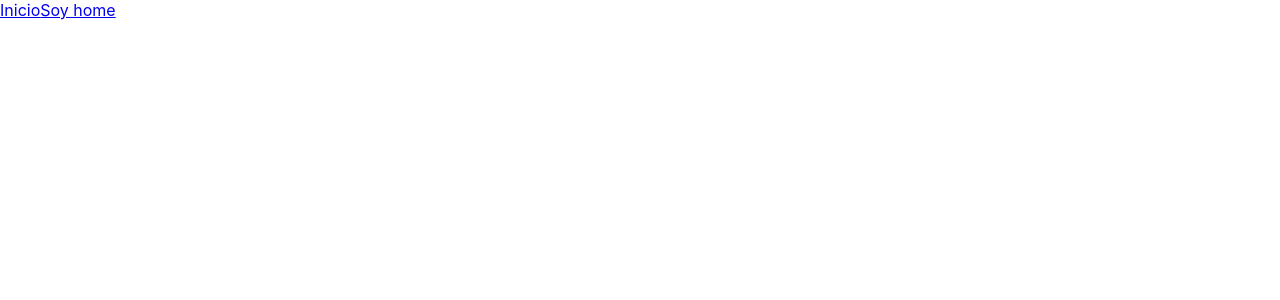
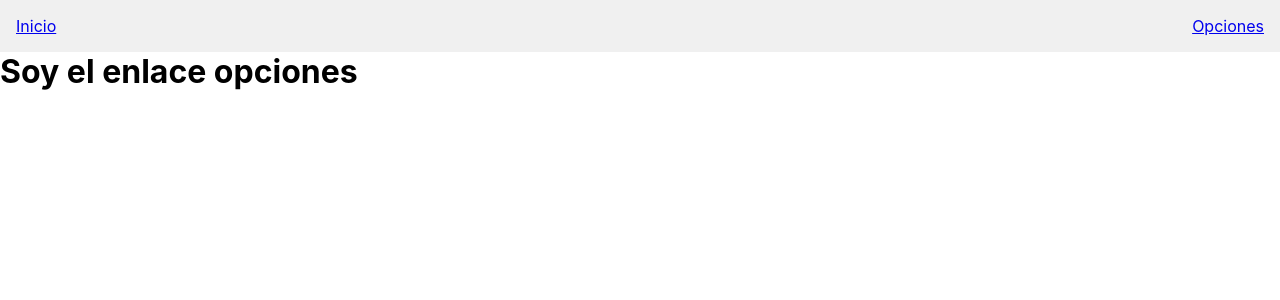
Before and after one commit to MayradelvGonzalez/FunnyStyles, a React (Create React App) app in the folder funnystyles/: page /opciones in a window 1280 px wide. Before the commit this address had no page. Shown: the top 300 px of the page. Built offline with nearby package versions, Linux system fonts and the light colour scheme.

Commit message:
componentes

```diff
--- a/funnystyles/package.json
+++ b/funnystyles/package.json
@@ -8,6 +8,7 @@
     "@testing-library/user-event": "^13.5.0",
     "react": "^18.3.1",
     "react-dom": "^18.3.1",
+    "react-router-dom": "^6.27.0",
     "react-scripts": "5.0.1",
     "web-vitals": "^2.1.4"
   },
--- a/funnystyles/src/App.js
+++ b/funnystyles/src/App.js
@@ -1,27 +1,7 @@
-// // import logo from './logo.svg';
-// import './App.css';
-// // import Home from './components/Home';
-// // import { BrowserRouter, Routes, Route, Link } from 'react-router-dom';
-// import React from 'react';
-// import AppRoutes from './components/rutas.jsx';
-// import Navbar from './components/Navbar.jsx';
 
-
-// function App() {
-//   return (
-//     <div className="App">
-
-//      <Navbar />
-//      <AppRoutes />
-//     </div>
-//   );
-// }
-
-
-// export default App;
-// App.js
 import { BrowserRouter, Routes, Route } from 'react-router-dom';
 import Home from './components/Home';
+import Opciones from './components/Opciones';
 import Navbar from './components/Navbar';
 // import Rutas from './components/rutas';
 
@@ -30,8 +10,8 @@ function App() {
     <BrowserRouter>
       <Navbar />
       <Routes>
-        <Route path="/home" element={<Home />} />
-        <Route path="/navbar" element={<Navbar />} />
+        <Route path="/" element={<Home />} />
+        <Route path="/opciones" element={<Opciones />} />
       </Routes>
     </BrowserRouter>
   );
--- a/funnystyles/src/components/Home.jsx
+++ b/funnystyles/src/components/Home.jsx
@@ -2,7 +2,7 @@ import React from "react";
 
 function Home() {
     return   (<div>
-    <h1>Home</h1>
+    <h1>Soy el enlace home</h1>
 
  </div>)
 
--- a/funnystyles/src/components/Navbar.jsx
+++ b/funnystyles/src/components/Navbar.jsx
@@ -1,10 +1,11 @@
 import { Link } from 'react-router-dom';
-
+import './style.css'
 function Navbar() {
   return (
-    <nav>
+    <nav id='navegacion'>
+
       <Link to="/">Inicio</Link>
-      <Link to="/home">Soy home</Link>
+      <Link to="/opciones">Opciones</Link>
     </nav>
   );
 }
--- /dev/null
+++ b/funnystyles/src/components/Opciones.jsx
@@ -0,0 +1,10 @@
+import React from "react";
+
+function Opciones(){
+    return (
+    <div>
+        <h1>Soy el enlace opciones</h1>
+    </div>)
+}
+
+export default Opciones;
```
Also changed, not shown: funnystyles/src/components/rutas.jsx (+9 -7 lines), 1 other file (tests, documents, lock files or other folders).
